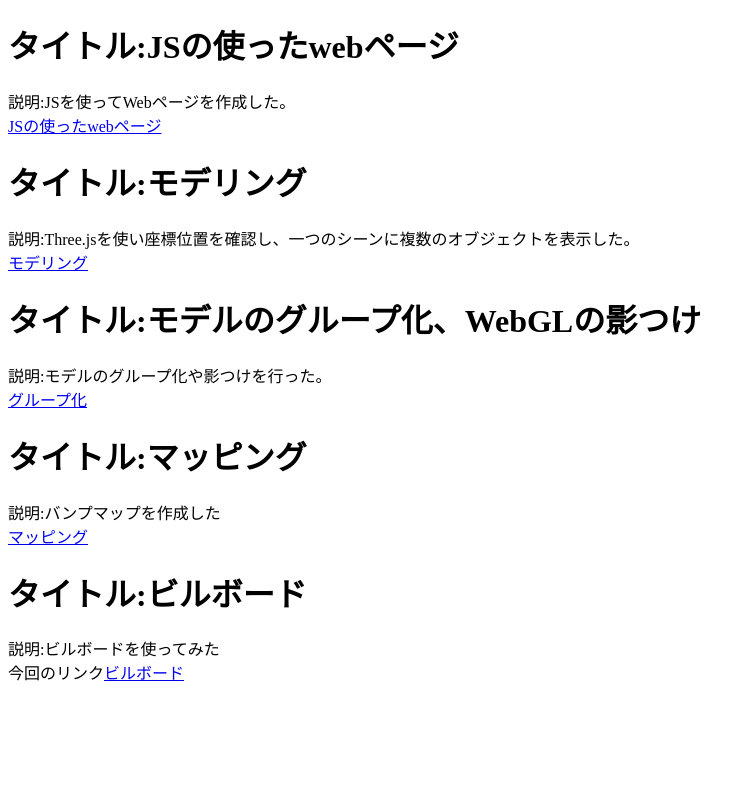
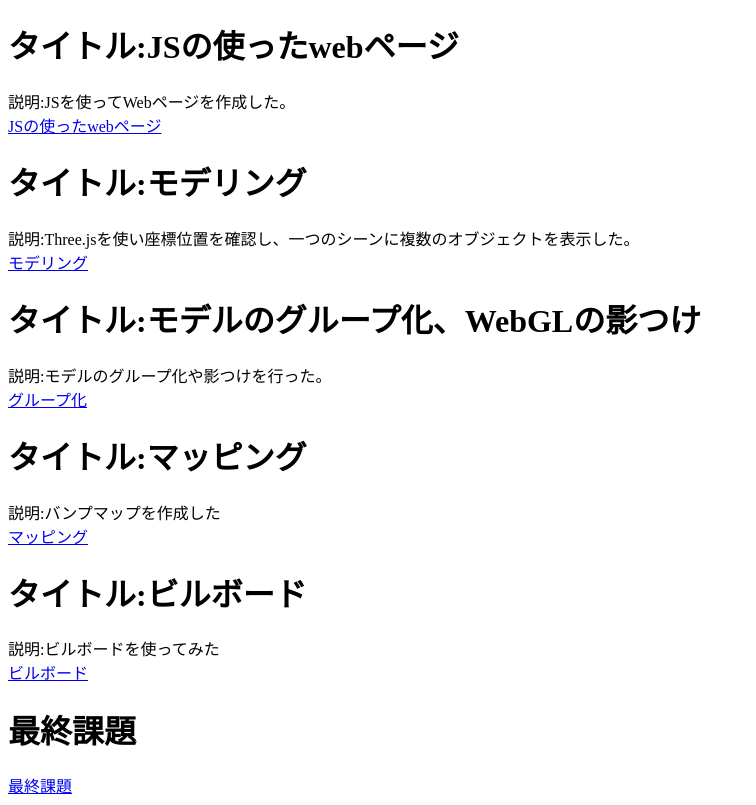
Before and after one commit to hiro20020113/cg96, a plain HTML site: page index.html in a window 1280 px wide. Shown: the whole page, without its empty margins (0-756 px from the left). Drawn offline with Linux system fonts and the light colour scheme.

Commit message:
Update index.html

```diff
--- a/index.html
+++ b/index.html
@@ -31,6 +31,10 @@
         <h1>タイトル:ビルボード</h1>
         説明:ビルボードを使ってみた
     </div>
-    今回のリンク<a href="https://hiro20020113.github.io/lesson4/">ビルボード</a>
+    <a href="https://hiro20020113.github.io/lesson4/">ビルボード</a>
+    <div>
+        <h1>最終課題</h1>
+   </div>
+    <a href = "https://hiro20020113.github.io/lasttask/">最終課題</a>
 </body>
 </htm
```
